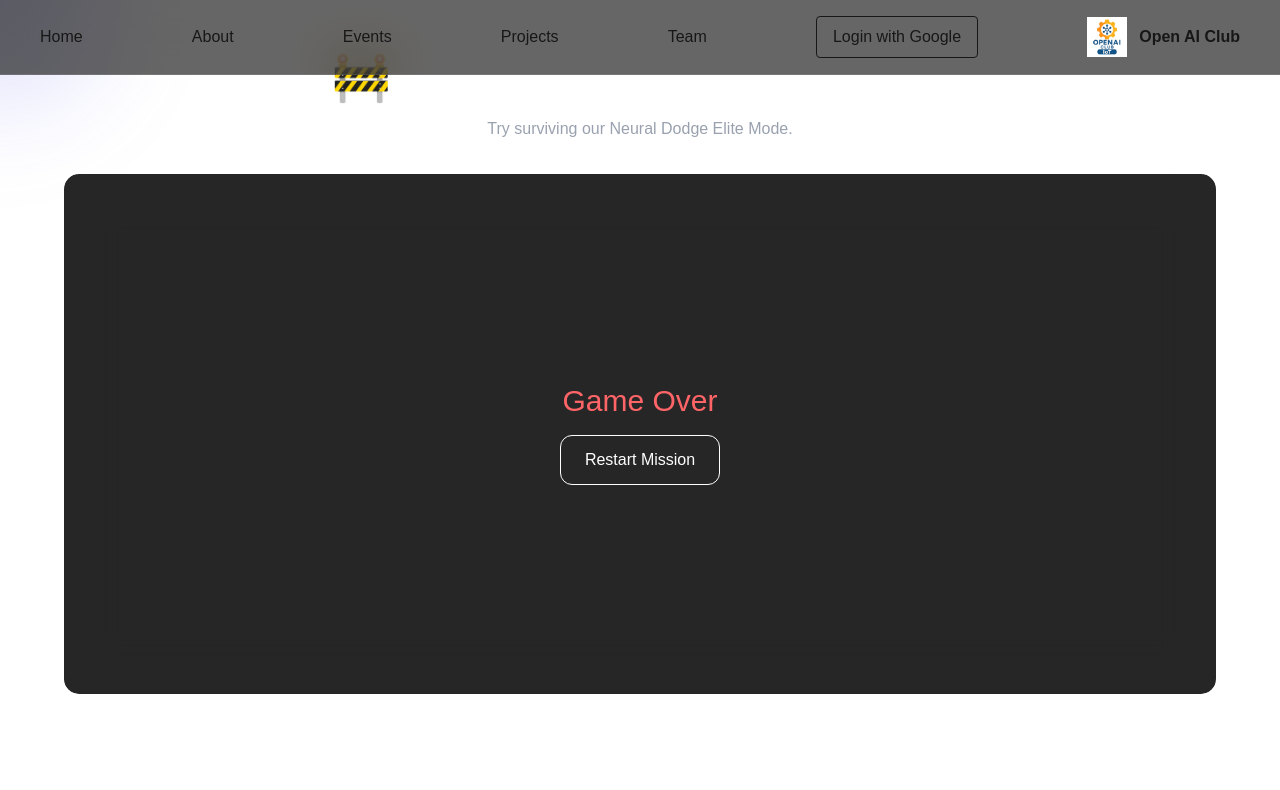
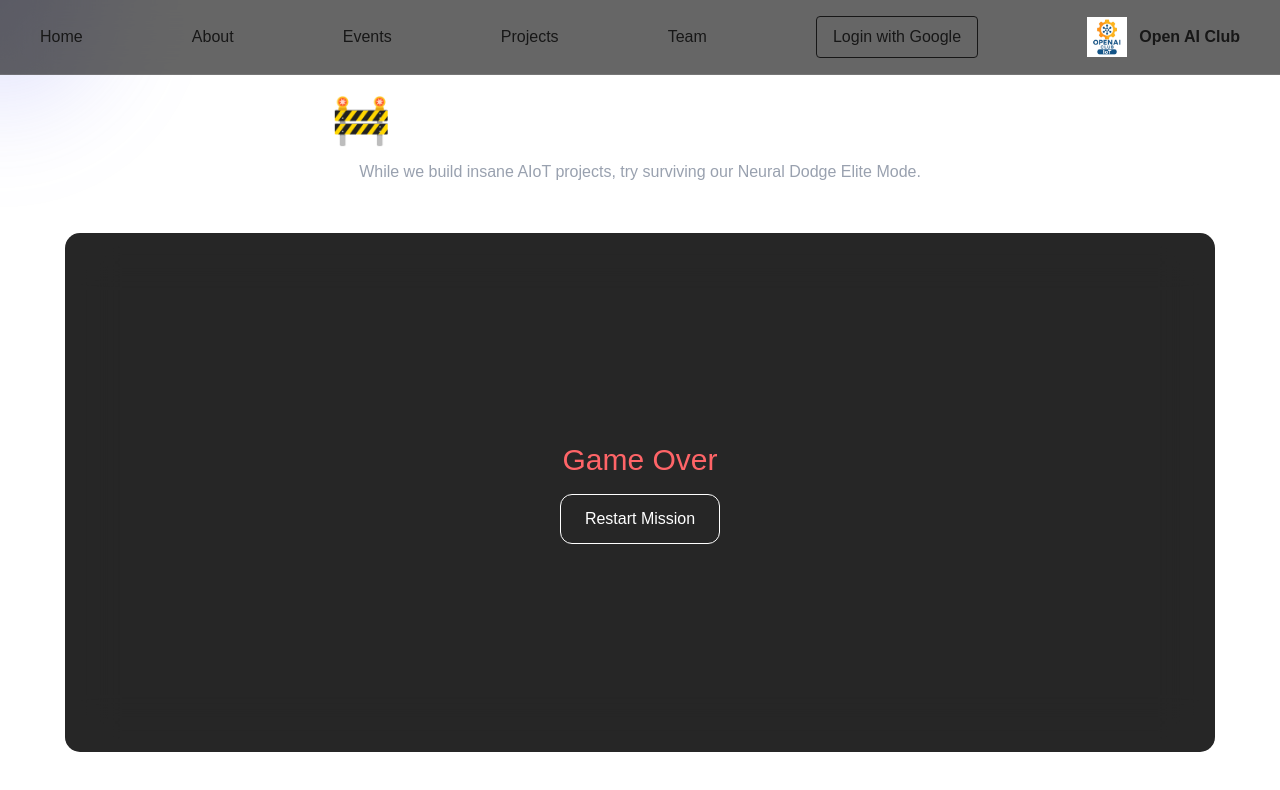
Before and after one commit to Girik-Arora/openai-iot-club, a Next.js app: page /projects in a window 1280 px wide. Shown: the top 790 px of the page. Built offline with nearby package versions, Linux system fonts and the light colour scheme; no server answers.

Commit message:
Update Session

```diff
--- a/src/app/projects/page.tsx
+++ b/src/app/projects/page.tsx
@@ -121,18 +121,23 @@ export default function Projects() {
   };
 
   return (
-    <div className="min-h-screen text-white flex flex-col items-center justify-center px-6">
+  <div className="text-white px-6 py-24">
 
+    {/* HEADER */}
+    <div className="text-center mb-12">
       <h1 className="text-5xl font-bold mb-4">
         🚧 Projects Updating Soon
       </h1>
 
-      <p className="text-gray-400 mb-8 text-center max-w-xl">
-        Try surviving our Neural Dodge Elite Mode.
+      <p className="text-gray-400 max-w-xl mx-auto">
+        While we build insane AIoT projects, try surviving our Neural Dodge
+        Elite Mode.
       </p>
+    </div>
 
-      <div className="relative border border-white/10 rounded-2xl overflow-hidden">
-        <canvas ref={canvasRef} className="bg-black/50 backdrop-blur-xl" />
+    {/* GAME CONTAINER */}
+    <div className="max-w-6xl mx-auto border border-white/10 rounded-2xl overflow-hidden relative">
+      <canvas ref={canvasRef} className="w-full bg-black/50" />
 
       {!running && (
         <div className="absolute inset-0 flex flex-col items-center justify-center bg-black/70 backdrop-blur-xl">
@@ -150,9 +155,11 @@ export default function Projects() {
       )}
     </div>
 
-      <p className="mt-6 text-lg">
+    {/* SCORE */}
+    <p className="mt-10 text-center text-lg">
       Score: <span className="font-bold">{score}</span>
     </p>
+
   </div>
 );
 }
```
Lines whose indentation alone changed are shown as unchanged.
